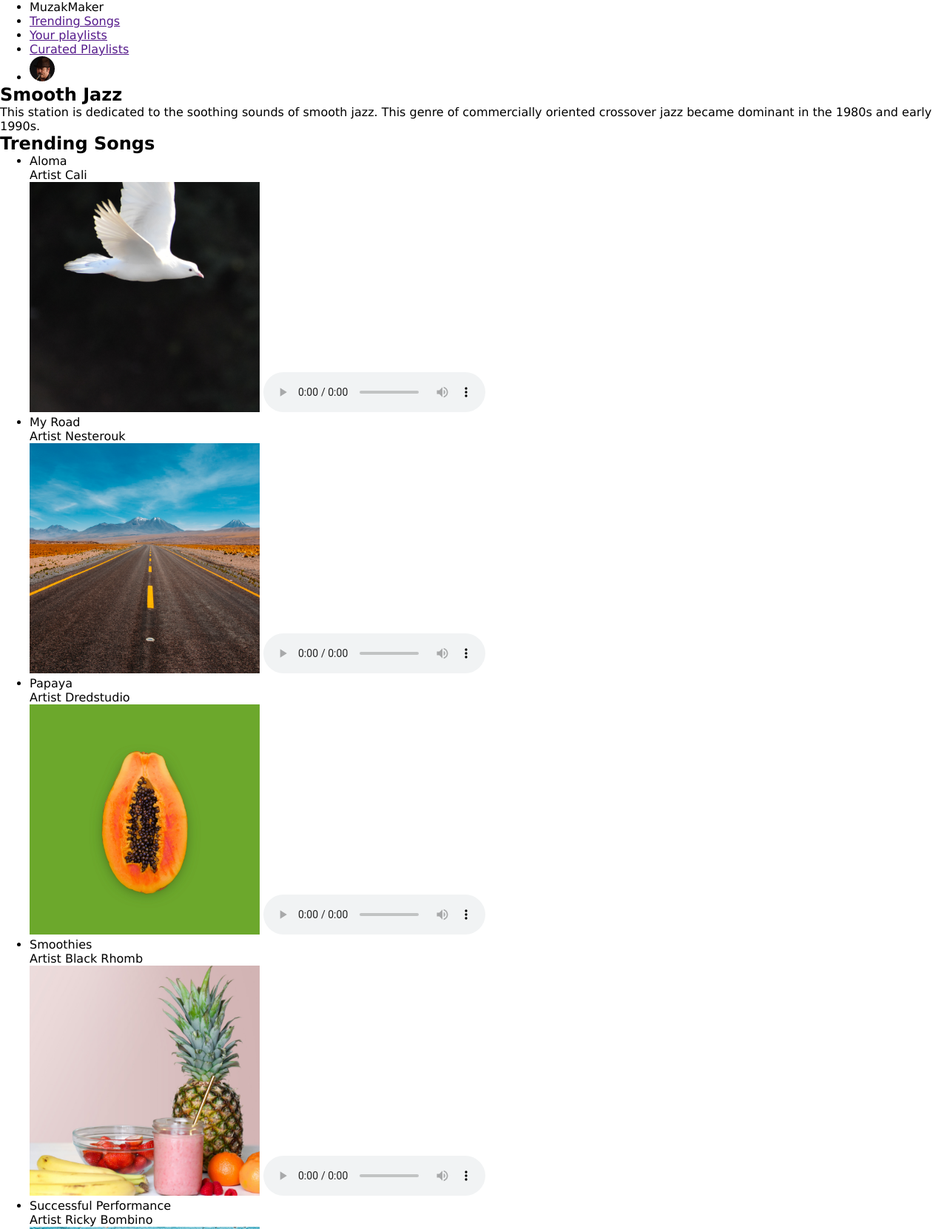
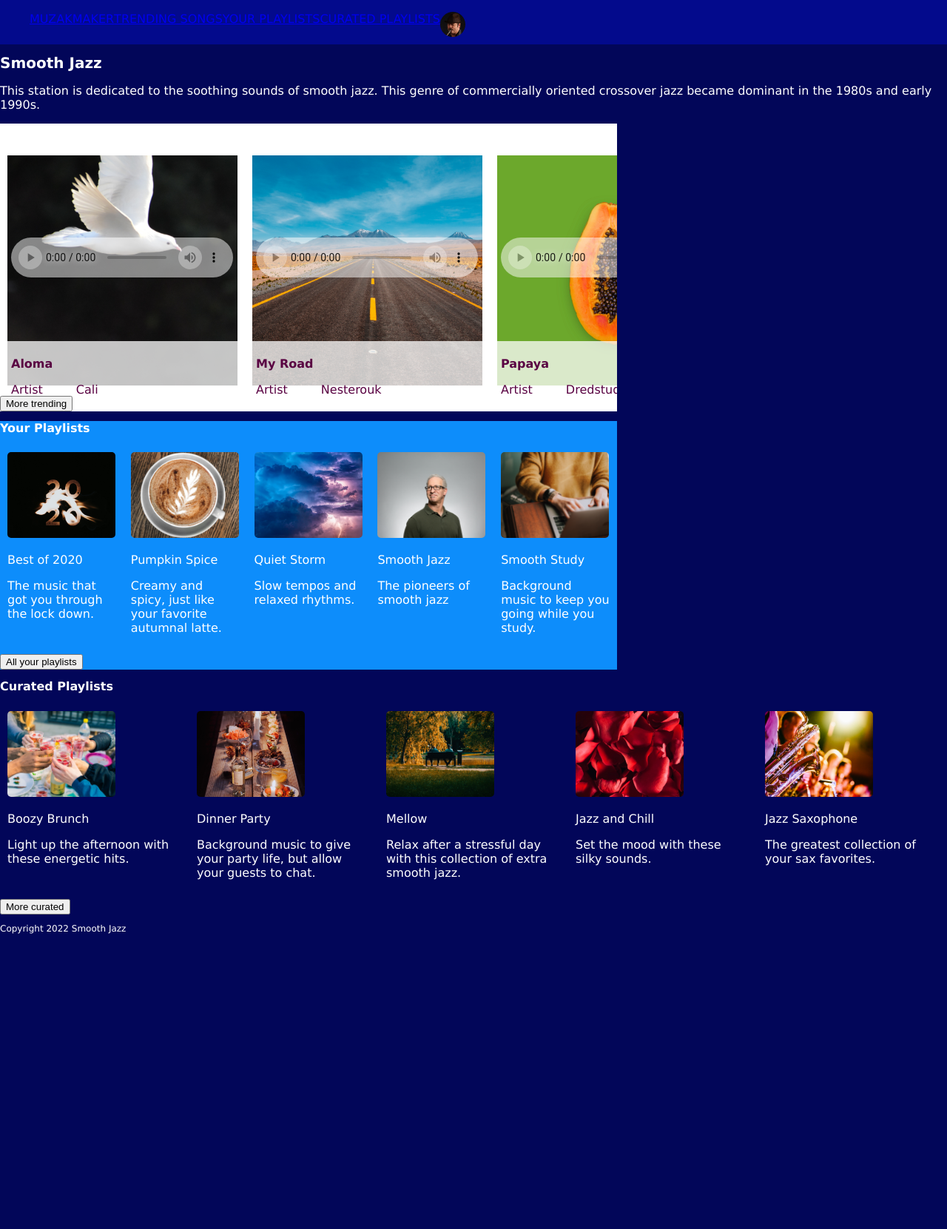
Before and after one commit to TristanAillySchool/streamingmedia, a plain HTML site: page index.html in a window 1280 px wide. Shown: the top 1661 px of the page at 74% size. After the commit the page ends 1274 px from the top, so only its background shows below. Drawn offline with Linux system fonts and the light colour scheme.

Commit message:
Fixed HTML
Focusing on css now

```diff
--- a/index.html
+++ b/index.html
@@ -2,142 +2,174 @@
 <html lang="en">
 <head>
     <meta charset="UTF-8">
+
+    <link rel="stylesheet" href="styles.css">
+
     <title>MuzakMaker</title>
 
-    <link rel="stylesheet" href="styles.css">
+
 </head>
     <body>
-        <div class="nav-bar">
-            <nav>
-                <ul>
-                    <li>MuzakMaker</li>
-                    <li><a href="">Trending Songs</a></li>
-                    <li><a href="">Your playlists</a></li>
-                    <li><a href="">Curated Playlists</a></li>
-                    <li><img src="/images/duke-silver.png" alt="profile picture"></li>
-                </ul>
-            </nav>
-        </div>
-        <div class="information">
-            <div class="website-bio">
-                <h2>Smooth Jazz</h2>
-                <p>This station is dedicated to the soothing sounds of smooth jazz. This genre of commercially oriented crossover jazz became dominant in the 1980s and early 1990s.</p>
-            </div>
 
-            <div class="trending-songs">
+        <nav>
+            <input type="checkbox" id="dropdown">
+            <label for="dropdown"><span></span></label>
+            <ul>
+                <li><a href="#home">MuzakMaker</a></li>
+                <li><a href="#trending">Trending Songs</a></li>
+                <li><a href="#playlists">Your playlists</a></li>
+                <li><a href="#curated">Curated Playlists</a></li>
+                <li><a href="#user"><img src="/images/duke-silver.png" alt="profile picture"></a></li>
+            </ul>
+        </nav>
+
+        <header>
+            <h1>Smooth Jazz</h1>
+            <p>This station is dedicated to the soothing sounds of smooth jazz. This genre of commercially oriented crossover jazz became dominant in the 1980s and early 1990s.</p>
+        </header>
+
+        <main>
+
+            <section id="trending">
                 <h2>Trending Songs</h2>
-                <ul>
-                    <li>
-                        <p>Aloma</p>
-                        <p><span class="italic-artist">Artist</span> Cali</p>
+                <div class="scroll">
+                    <section>
+                        <div>
+                            <h3>Aloma</h3>
+                            <dl>
+                                <dt>Artist</dt>
+                                <dd>Cali</dd>
+                            </dl>
+                        </div>
                         <img src="/images/aloma-cover.png" alt="aloma song cover">
                         <audio controls>
                             <source src="/audios/aloma.mp3">
                         </audio>
-                    </li>
-                    <li>
-                        <p>My Road</p>
-                        <p><span class="italic-artist">Artist</span> Nesterouk</p>
+                    </section>
+                    <section>
+                        <div>
+                            <h3>My Road</h3>
+                            <dl>
+                                <dt>Artist</dt>
+                                <dd>Nesterouk</dd>
+                            </dl>
+                        </div>
                         <img src="/images/my-road-cover.png" alt="my road cover">
                         <audio controls>
                             <source src="/audios/my-road.mp3">
                         </audio>
-                    </li>
-                    <li>
-                        <p>Papaya</p>
-                        <p><span class="italic-artist">Artist</span> Dredstudio</p>
+                    </section>
+                    <section>
+                        <div>
+                            <h3>Papaya</h3>
+                            <dl>
+                                <dt>Artist</dt>
+                                <dd>Dredstudio</dd>
+                            </dl>
+                        </div>
                         <img src="/images/papaya-cover.png" alt="papaya song cover">
                         <audio controls>
                             <source src="/audios/papaya.mp3">
                         </audio>
-                    </li>
-                    <li>
-                        <p>Smoothies</p>
-                        <p><span class="italic-artist">Artist</span> Black Rhomb</p>
+                    </section>
+                    <section>
+
+                        <div>
+                            <h3>Smoothies</h3>
+                            <dl>
+                                <dt>Artist</dt>
+                                <dd>Black Rhomb</dd>
+                            </dl>
+                        </div>
                         <img src="/images/smoothies-cover.png" alt="smoothies song cover">
                         <audio controls>
                             <source src="/audios/smoothies.mp3">
                         </audio>
-                    </li>
-                    <li>
-                        <p>Successful Performance</p>
-                        <p><span class="italic-artist">Artist</span> Ricky Bombino</p>
+                    </section>
+                    <section>
+                        <div>
+                            <h3>Successful Performance</h3>
+                            <dl>
+                                <dt>Artist</dt>
+                                <dd>Ricky Bombino</dd>
+                            </dl>
+                        </div>
                         <img src="/images/successful-performance-cover.png" alt="successful performance song cover">
                         <audio controls>
                             <source src="/audios/successful-performance.mp3">
                         </audio>
-                    </li>
-                </ul>
+                    </section>
+                </div>
                 <button>More trending</button>
-            </div>
+            </section>
 
-            <div class="your-playlists">
+            <section id="playlists">
                 <h2>Your Playlists</h2>
-                <ul>
-                    <li>
+                <div class="scroll">
+                    <section>
                         <img src="/images/best-of-2020-cover.png" alt="best of 2020 cover image">
                         <p>Best of 2020</p>
                         <p>The music that got you through the lock down.</p>
-                    </li>
-                    <li>
+                    </section>
+                    <section>
                         <img src="images/pumpkin-spice-cover.png" alt="pumpkin spice cover image">
                         <p>Pumpkin Spice</p>
                         <p>Creamy and spicy, just like your favorite autumnal latte.</p>
-                    </li>
-                    <li>
+                    </section>
+                    <section>
                         <img src="images/quiet-storm-cover.png" alt="quiet storm cover image">
                         <p>Quiet Storm</p>
                         <p>Slow tempos and relaxed rhythms. </p>
-                    </li>
-                    <li>
+                    </section>
+                    <section>
                         <img src="images/smooth-jazz-cover.png" alt="smooth jazz cover image">
                         <p>Smooth Jazz</p>
                         <p>The pioneers of smooth jazz</p>
-                    </li>
-                    <li>
+                    </section>
+                    <section>
                         <img src="images/smooth-study-cover.png" alt="smooth study cover image">
                         <p>Smooth Study</p>
                         <p>Background music to keep you going while you study. </p>
-                    </li>
-                </ul>
+                    </section>
+                </div>
                 <button>All your playlists</button>
-            </div>
+            </section>
 
-            <div class="curated-playlists">
+            <section id="curated">
                 <h2>Curated Playlists</h2>
-                <ul>
-                    <li>
+                <div class="scroll">
+                    <section>
                         <img src="/images/boozy-brunch-cover.png" alt="boozy brunch cover image">
                         <p>Boozy Brunch</p>
                         <p>Light up the afternoon with these energetic hits.</p>
-                    </li>
-                    <li>
+                    </section>
+                    <section>
                         <img src="images/dinner-party-cover.png" alt="dinner party cover image">
                         <p>Dinner Party</p>
                         <p>Background music to give your party life, but allow your guests to chat. </p>
-                    </li>
-                    <li>
+                    </section>
+                    <section>
                         <img src="/images/mellow-cover.png" alt=" mellow cover image">
                         <p>Mellow</p>
                         <p>Relax after a stressful day with this collection of extra smooth jazz.</p>
-                    </li>
-                    <li>
+                    </section>
+                    <section>
                         <img src="images/jazz-chill-cover.png" alt="jazz chill cover image">
                         <p>Jazz and Chill</p>
                         <p>Set the mood with these silky sounds.</p>
-                    </li>
-                    <li>
+                    </section>
+                    <section>
                         <img src="images/smooth-saxophone-cover.png" alt="smooth saxophone cover image">
                         <p>Jazz Saxophone</p>
                         <p>The greatest collection of your sax favorites.</p>
-                    </li>
-                </ul>
+                    </section>
+                </div>
                 <button>More curated</button>
-            </div>
-        </div>
+            </section>
+        </main>
 
 
-        <footer>Copyright 2022 Smooth Jazz</footer>
+        <footer><p>Copyright 2022 Smooth Jazz</p></footer>
 
     </body>
 </html>
--- a/styles.css
+++ b/styles.css
@@ -1,13 +1,194 @@
-* {
-    background-color: #fff;
+body {
+    background-color: #020659;
     margin: 0 auto;
     font-family: Verdana, Geneva, Tahoma, sans-serif;
+    color: #fff;
 }
 
-.information {
+#trending {
+    max-width: 834px;
     background-color: #fff;
 }
 
+#trending h3 {
+    color: #590242;
+}
+
+#playlists {
+    max-width: 834px;
+    background-color: #0D8DFB;
+}
+
+h1 {
+    font-size: 1.25em;
+}
+
+h2, h3 {
+    font-size: 1em;
+}
+
+p, dl, dd {
+    font-size: 1em;
+}
+
 nav {
+    position: relative;
     background-color: #030A8C;
+    color: #fff;
 }
+
+nav ul {
+    list-style-type: none;
+    display: flex;
+}
+
+nav ul li {
+    text-transform: uppercase;
+}
+
+ul {
+    overflow: hidden;
+    max-height: 0;
+    transition: max-height .2s ease-out;
+}
+label {
+    cursor: pointer;
+    display: inline-block;
+    padding: 28px 20px;
+    position: relative;
+    user-select: none;
+}
+label span {
+    background-color: #ffffff;
+    display: block;
+    height: 2px;
+    position: relative;
+    transition: background-color .2s ease-out;
+    width: 18px;
+}
+label span:before, label span:after {
+    background: #ffffff;
+    content: '';
+    display: block;
+    height: 100%;
+    position: absolute;
+    transition: all .2s ease-out;
+    width: 100%;
+}
+label span:before {
+    top: 5px;
+}
+label span:after {
+    top: -5px;
+}
+input {
+    display: none;
+}
+input:checked ~ ul {
+    max-height: 500px;
+}
+input:checked ~ label span {
+    background: transparent;
+}
+input:checked ~ label span:before {
+    transform: rotate(-45deg);
+}
+input:checked ~ label span:after {
+    transform: rotate(45deg);
+}
+input:checked ~ label:not(.steps) span:before, input:checked ~ label:not(.steps) span:after {
+    top: 0;
+}
+
+.scroll {
+    display: grid;
+    grid-template-columns: repeat(5, 1fr);
+    overflow-x: auto;
+    overflow-y: hidden;
+}
+
+.scroll section {
+    margin: 10px;
+    position: relative;
+}
+
+.scroll div {
+    position: absolute;
+    top: 251px;
+    background-color: rgba(255, 255, 255, 0.75);
+    padding: 5px;
+    height: 50px;
+    width: 350px;
+}
+
+dl {
+    display: flex;
+    color: #590242;
+}
+
+dt {
+    padding-right: 5px;
+}
+
+
+audio {
+    position: absolute;
+    bottom: 150px;
+    left: 5px;
+}
+
+@media screen and (min-width:834px) {
+    ul {
+        overflow: visible;
+        position: absolute;
+        top: 0;
+        display: grid;
+        grid-template-columns: 1fr 1fr 1fr 1fr 1fr;
+    }
+    label span, input {
+        display: none;
+    }
+}
+
+audio::-webkit-media-controls-mute-button {
+    background-color: #fff;
+    border-radius: 50%;
+}
+audio::-webkit-media-controls-play-button {
+    background-color: #fff;
+    border-radius: 50%;
+}
+audio::-webkit-media-controls-enclosure {
+    background-color: rgba(255, 255, 255, 0.5);
+}
+
+#trending ::-webkit-scrollbar {
+    width: 15px;
+}
+#trending ::-webkit-scrollbar-track {
+    box-shadow: inset 0 0 15px #590242;
+}
+#trending ::-webkit-scrollbar-thumb {
+    background-color: #590242;
+    border-radius: 5px;
+}
+#trending ::-webkit-scrollbar-thumb:hover {
+    background-color: #020659;
+}
+#playlists ::-webkit-scrollbar, #curated ::-webkit-scrollbar {
+    width: 15px;
+}
+#playlists ::-webkit-scrollbar-track, #curated ::-webkit-scrollbar-track  {
+    box-shadow: inset 0 0 15px #020659;
+}
+#playlists ::-webkit-scrollbar-thumb, #curated ::-webkit-scrollbar-thumb {
+    background: #020659;
+    border-radius: 5px;
+}
+#playlists ::-webkit-scrollbar-thumb:hover, #curated ::-webkit-scrollbar-thumb:hover {
+    background: #fff;
+}
+
+footer p {
+    font-size: 0.75em;
+}
```
